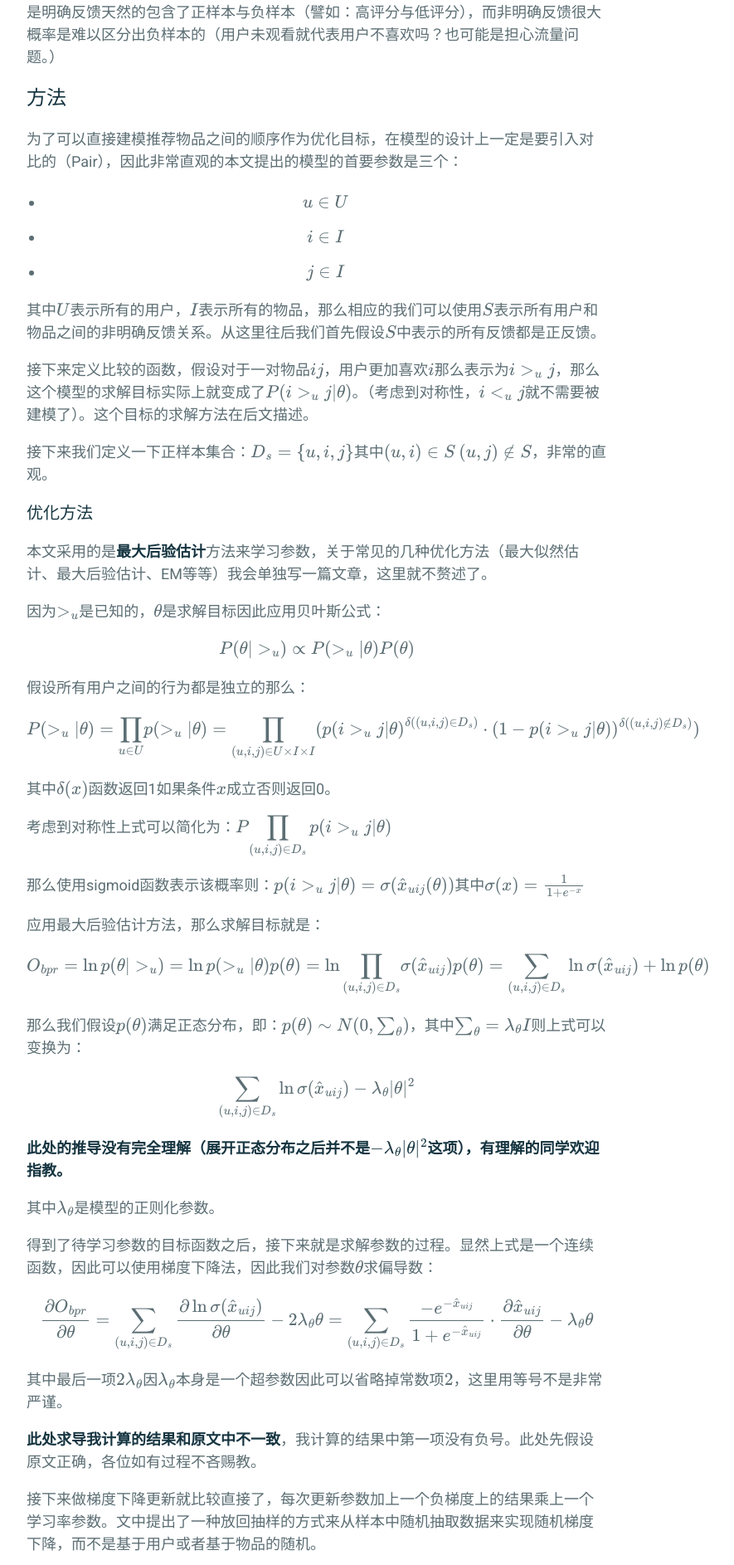
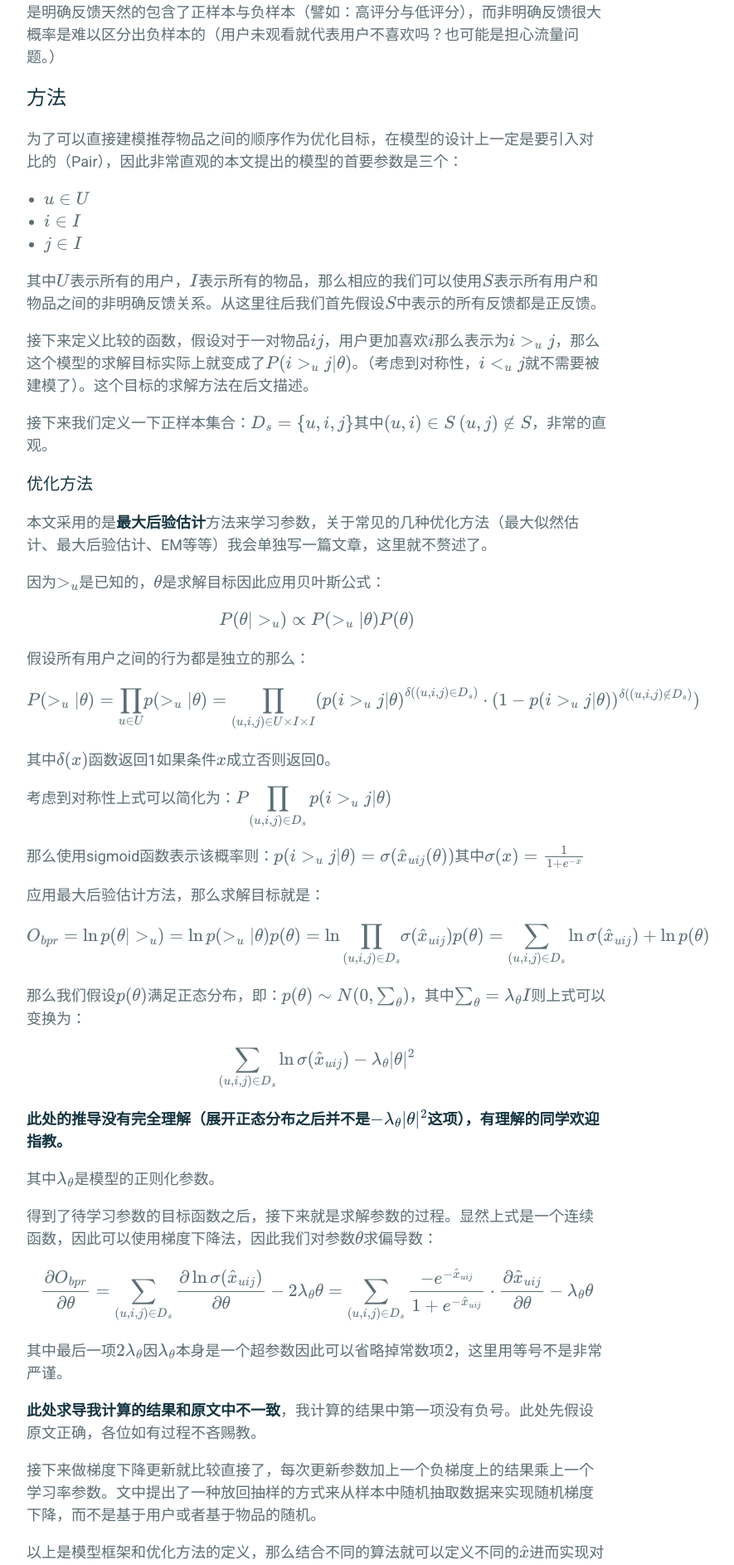
Before and after one commit to lipixun/lipixun.github.io.backup, a Jekyll site: the page built from _posts/2018-01-22-bpr.md, in a window 1280 px wide. Shown: the part 1138-3024 px from the top of the page at 83% size, without its empty margins (258-1143 px from the left). Built offline with Jekyll 4.4.1, drawn with Linux system fonts in a browser that asks for light colours; formulas are drawn with MathJax 3; comment, search, counter and statistics services are not loaded.

Commit message:
Fix latex format error in bpr

```diff
--- a/_posts/2018-01-22-bpr.md
+++ b/_posts/2018-01-22-bpr.md
@@ -29,9 +29,9 @@ mathjax: true
 
 为了可以直接建模推荐物品之间的顺序作为优化目标，在模型的设计上一定是要引入对比的（Pair），因此非常直观的本文提出的模型的首要参数是三个：
 
-* $$u \in U$$
-* $$i \in I$$
-* $$j \in I$$
+* \$$u \in U$$
+* \$$i \in I$$
+* \$$j \in I$$
 
 其中$$U$$表示所有的用户，$$I$$表示所有的物品，那么相应的我们可以使用$$S$$表示所有用户和物品之间的非明确反馈关系。从这里往后我们首先假设$$S$$中表示的所有反馈都是正反馈。
 
```
